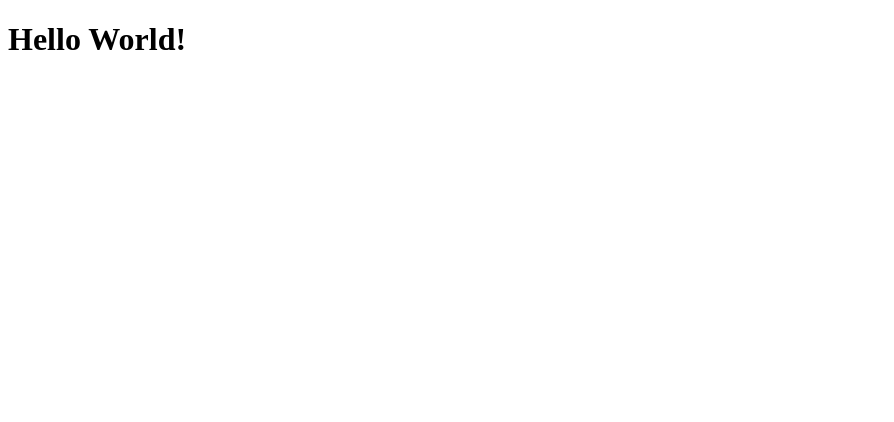
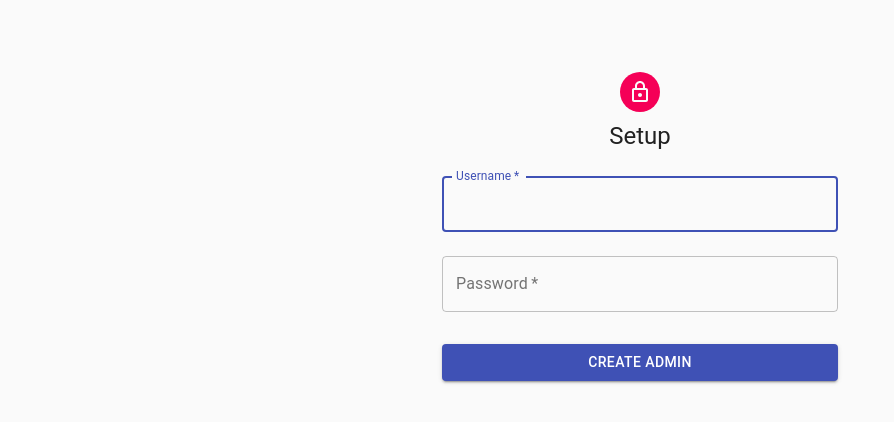
Before and after one commit to meddy/miniature-wisdom, a React (Create React App) app in the folder client/: page /setup in a window 1280 px wide. Shown: the top 422 px of the page, without its empty margins (0-894 px from the left). Built offline with nearby package versions, Linux system fonts and the light colour scheme.

Commit message:
Basic routing.

```diff
--- a/client/package.json
+++ b/client/package.json
@@ -3,6 +3,8 @@
   "version": "0.0.1",
   "private": true,
   "dependencies": {
+    "@material-ui/core": "^4.11.3",
+    "@material-ui/icons": "^4.11.2",
     "@testing-library/jest-dom": "^5.11.9",
     "@testing-library/react": "^11.2.5",
     "@testing-library/user-event": "^12.7.1",
@@ -10,8 +12,11 @@
     "@types/node": "^12.20.4",
     "@types/react": "^17.0.2",
     "@types/react-dom": "^17.0.1",
+    "@types/react-router-dom": "^5.1.7",
+    "fontsource-roboto": "^4.0.0",
     "react": "^17.0.1",
     "react-dom": "^17.0.1",
+    "react-router-dom": "^5.2.0",
     "react-scripts": "4.0.2",
     "typescript": "^4.1.5",
     "web-vitals": "^1.1.0"
--- a/client/src/App.tsx
+++ b/client/src/App.tsx
@@ -1,10 +1,21 @@
-import React from 'react';
+import React from "react";
+import CssBaseline from "@material-ui/core/CssBaseline";
+import { BrowserRouter, Switch, Route } from "react-router-dom";
+
+import CreateAdmin from "./CreateAdmin";
+import SignIn from "./SignIn";
+import Home from "./Home";
 
 function App() {
   return (
-    <div>
-      <h1>Hello World!</h1>
-    </div>
+    <BrowserRouter>
+      <CssBaseline />
+      <Switch>
+        <Route exact path="/" component={Home} />
+        <Route path="/sign-in" component={SignIn} />
+        <Route path="/setup" component={CreateAdmin} />
+      </Switch>
+    </BrowserRouter>
   );
 }
 
--- /dev/null
+++ b/client/src/AuthForm.tsx
@@ -0,0 +1,86 @@
+import React from "react";
+import {
+  Avatar,
+  Button,
+  Container,
+  TextField,
+  Typography,
+  makeStyles,
+} from "@material-ui/core";
+import { LockOutlined } from "@material-ui/icons";
+
+const useStyles = makeStyles((theme) => ({
+  paper: {
+    marginTop: theme.spacing(8),
+    display: "flex",
+    flexDirection: "column",
+    alignItems: "center",
+  },
+  avatar: {
+    margin: theme.spacing(1),
+    backgroundColor: theme.palette.secondary.main,
+  },
+  form: {
+    width: "100%", // Fix IE 11 issue.
+    marginTop: theme.spacing(1),
+  },
+  submit: {
+    margin: theme.spacing(3, 0, 2),
+  },
+}));
+
+interface AuthFormProps {
+  title: string;
+  submitLabel?: string;
+}
+
+export default function AuthForm(props: AuthFormProps) {
+  const { title, submitLabel } = props;
+  const classes = useStyles();
+
+  return (
+    <Container component="main" maxWidth="xs">
+      <div className={classes.paper}>
+        <Avatar className={classes.avatar}>
+          <LockOutlined />
+        </Avatar>
+        <Typography component="h1" variant="h5">
+          {title}
+        </Typography>
+        <form className={classes.form} noValidate>
+          <TextField
+            variant="outlined"
+            margin="normal"
+            required
+            fullWidth
+            id="username"
+            label="Username"
+            name="username"
+            autoComplete="username"
+            autoFocus
+          />
+          <TextField
+            variant="outlined"
+            margin="normal"
+            required
+            fullWidth
+            name="password"
+            label="Password"
+            type="password"
+            id="password"
+            autoComplete="on"
+          />
+          <Button
+            type="submit"
+            fullWidth
+            variant="contained"
+            color="primary"
+            className={classes.submit}
+          >
+            {submitLabel ?? title}
+          </Button>
+        </form>
+      </div>
+    </Container>
+  );
+}
--- /dev/null
+++ b/client/src/CreateAdmin.tsx
@@ -0,0 +1,6 @@
+import React from "react";
+import AuthForm from "./AuthForm";
+
+export default function CreateAdmin() {
+  return <AuthForm title="Setup" submitLabel="Create Admin" />;
+}
--- /dev/null
+++ b/client/src/Home.tsx
@@ -0,0 +1,5 @@
+import React from "react";
+
+export default function Home() {
+  return <h1>Home!</h1>;
+}
--- /dev/null
+++ b/client/src/SignIn.tsx
@@ -0,0 +1,6 @@
+import React from "react";
+import AuthForm from "./AuthForm";
+
+export default function SignIn() {
+  return <AuthForm title="Sign In" />;
+}
```
Also changed, not shown: 2 other files (tests, documents, lock files or other folders).
